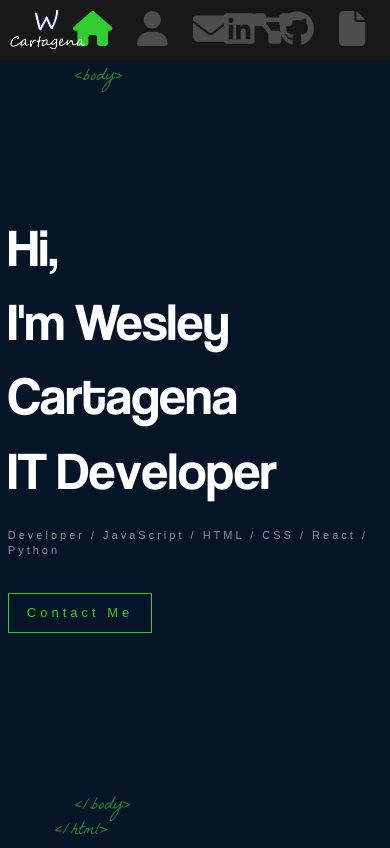
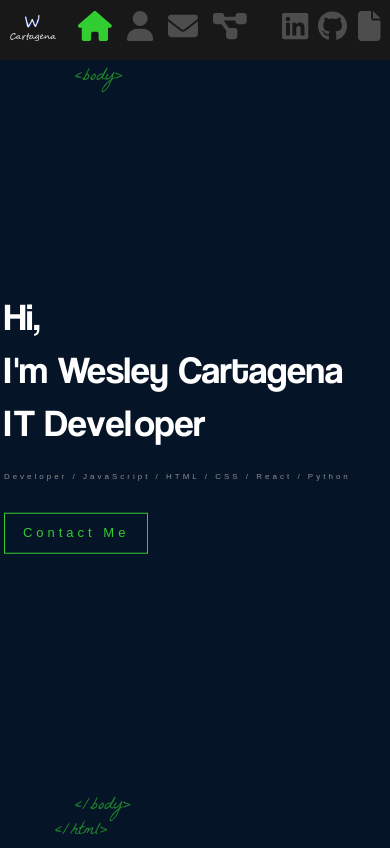
Before and after one commit to WCartagenaASC/wcartagenaasc.github.io, a React (Create React App) app: page / in a window 390 px wide. Built offline with nearby package versions, Linux system fonts and the light colour scheme.

Commit message:
mobile-updates

```diff
--- a/src/components/Home/Profile/index.scss
+++ b/src/components/Home/Profile/index.scss
@@ -1,28 +1,50 @@
-.profile-container{
-    display: flex;
-    flex-wrap: wrap;
-    flex-direction: column;
-    max-width: 1100px;
-    transform: scale(0.3);
-    .profile_pic{
-        position: relative;
-        margin-right: auto;
-        margin-left: auto;
-        align-items: center;
-        justify-content: center;
-        top: 50%;
-        transform: translateY(-50%);
-        max-height: 90%;
+/* Extra small devices (phones, 600px and down) */
+@media only screen and (max-width: 600px) {
+    .profile-container{
+        display: none;
     }
 }
-@media only screen and (min-width: 320px) and (max-width: 480px) {
+
+/* Small devices (portrait tablets and large phones, 600px and up) */
+@media only screen and (min-width: 600px) and (max-width:767px) {
     .profile-container{
+        display: none;
+    }
+}
+
+
+/* Medium devices (landscape tablets, 768px and up) */
+@media only screen and (min-width: 768px) and (max-width:991px){
+    .profile-container{
+        display: none;
+    }
+}
+/* Large devices (laptops/desktops, 992px and up) */
+@media only screen and (min-width: 992px) and (max-width:1199px){
+    .profile-container{
+        outline: solid red;
+        transform: scale(0.3);
         display: flex;
-        position: fixed;
+        flex-direction: column;
         flex-wrap: wrap;
-        flex-direction: column;
-        right: -330px;
-        bottom: 200px;
+        justify-content: flex-start;
+        align-content: center;
 
     }
 }
+
+/* Extra large devices (large laptops and desktops, 1200px and up) */
+@media only screen and (min-width: 1200px) {
+    .profile-container{
+        outline: solid purple;
+        transform: scale(0.3);
+        display: flex;
+        flex-direction: column;
+        flex-wrap: wrap;
+        justify-content: center;
+        align-content: center;
+        .profile_pic{
+            position: absolute;
+        }
+    }
+}
--- a/src/components/Home/index.js
+++ b/src/components/Home/index.js
@@ -38,7 +38,7 @@ const Home = () => {
                 <h2>Developer / JavaScript / HTML / CSS / React / Python</h2>
                 <Link to="contact" className="flat-button">Contact Me</Link>
             </div>
-            <Profile />
+            {/*<Profile />*/}
         </div>
 
     );
--- a/src/components/Home/index.scss
+++ b/src/components/Home/index.scss
@@ -2,21 +2,24 @@
   display: flex;
   flex-direction: column;
   flex-wrap: wrap;
+  justify-content: flex-start;
+  align-content: center;
   max-width: 100% !important;
   overflow-x: hidden !important;
 
     .text-zone{
-        position: relative;
-        left: 2%;
+        position: absolute;
+        left: 1%;
         top: 50%;
         transform: translateY(-50%);
         max-height: 90%;
         max-width: 475px;
         margin-right: auto;
         margin-left: auto;
-        align-items: center;
-        justify-content: center;
+
+
     }
+
     h1{
         color: white;
         font-size: 53px;
@@ -24,7 +27,6 @@
         font-family: 'Coolvetica';
         font-weight: 400;
     }
-
     h2 {
         color: #8d8d8d;
         margin-top: 20px;
@@ -34,7 +36,6 @@
         letter-spacing: 3px;
         animation: fadeIn 1s 1.8s backwards;
       }
-
       .flat-button {
         color: #32CD30;
         font-size: 13px;
@@ -55,4 +56,22 @@
         }
       }
 
+
+      @media only screen and (max-width: 399px) {
+        h1{
+          font-size: 38px;
+        }
+        h2{
+          font-size: 8px;
+        }
+      }
+      @media only screen and (min-width: 400px) and (max-width: 600px) {
+        h1{
+          font-size: 45px;
+        }
+        h2{
+          font-size: 10px;
+        }
+      }
+
 }
--- a/src/components/Topbar/index.scss
+++ b/src/components/Topbar/index.scss
@@ -140,4 +140,131 @@
 
 
     }
+
+    @media only screen and (max-width: 399px) {
+      nav{
+        a{
+        &:after {
+          font-size: 6px;
+        }
+      }
+        #home-link{
+          padding-right: 15px;
+          bottom: 40px;
+          font-size: 30px;
+          right: 25px;
+
+        }
+        #about-link{
+          padding-right: 15px;
+          bottom: 40px;
+          font-size: 30px;
+          right: 25px;
+
+        }
+        #contact-link{
+          padding-right: 15px;
+          bottom: 40px;
+          font-size: 30px;
+          right: 25px;
+
+        }
+        #project-link{
+          padding-right: 15px;
+          bottom: 40px;
+          font-size: 30px;
+          right: 25px;
+
+        }
+      }
+      .letter-logo{
+        padding-top: 15px;
+        padding-left: 25px;
+        width: 15px;
+
+      }
+      .sub-logo{
+        width: 46px;
+
+      }
+      ul#horizontal-list {
+        list-style: none;
+        text-align: right;
+        position:absolute;
+        top: 0;
+        right: 0;
+
+      }
+      ul#horizontal-list li{
+        display: inline;
+        a{
+          padding-right: 10px;
+          font-size: 30px;
+        }
+
+
+      }
+    }
+    @media only screen and (min-width: 400px) and (max-width: 480px) {
+      nav{
+        a{
+        &:after {
+          font-size: 6.5px;
+        }
+      }
+        #home-link{
+          padding-right: 15px;
+          bottom: 40px;
+          font-size: 30px;
+          right: 25px;
+
+        }
+        #about-link{
+          padding-right: 15px;
+          bottom: 40px;
+          font-size: 30px;
+          right: 25px;
+
+        }
+        #contact-link{
+          padding-right: 15px;
+          bottom: 40px;
+          font-size: 30px;
+          right: 25px;
+
+        }
+        #project-link{
+          padding-right: 15px;
+          bottom: 40px;
+          font-size: 30px;
+          right: 25px;
+
+        }
+      }
+      .letter-logo{
+        width: 19px;
+
+      }
+      .sub-logo{
+        width: 60px;
+
+      }
+      ul#horizontal-list {
+        list-style: none;
+        text-align: right;
+        position:absolute;
+        top: 0;
+        right: 0;
+
+      }
+      ul#horizontal-list li{
+        display: inline;
+        a{
+          padding-right: 15px;
+          font-size: 30px;
+        }
+
+
+      }
+    }
 }
```
